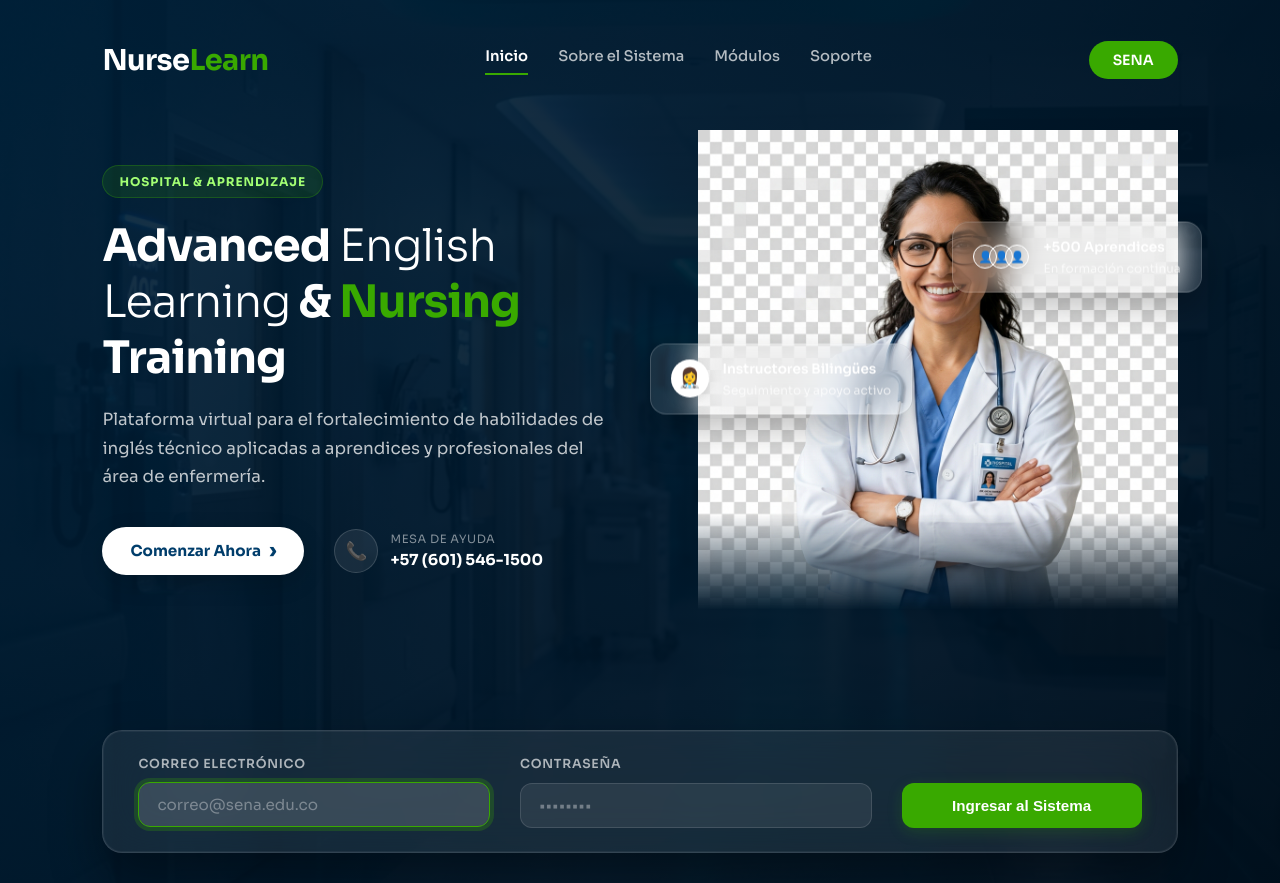
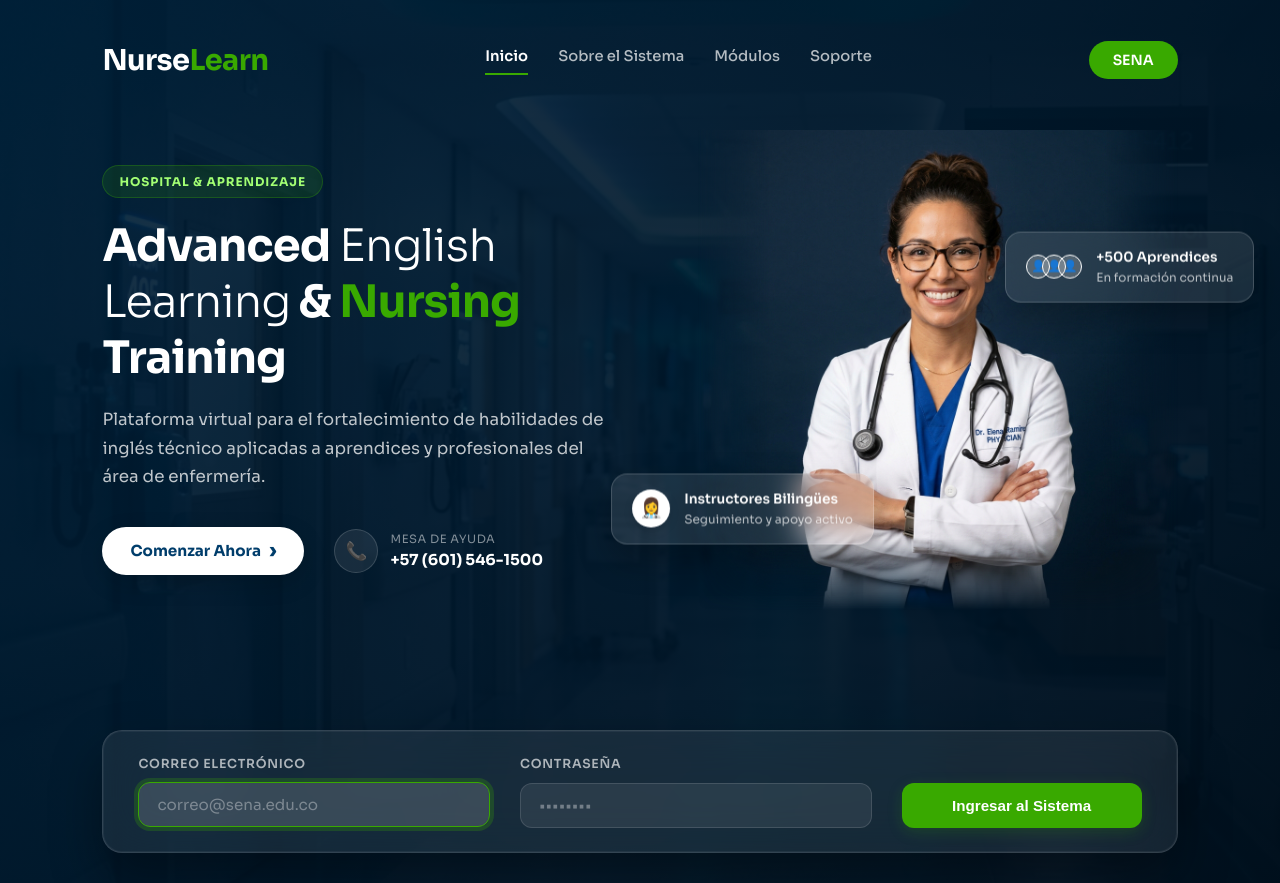
Before and after one commit to sahiramvs162007-oss/Nurselearn, a Node server app: page /auth/login in a window 1280 px wide. Run offline with Node 20, Linux system fonts and the light colour scheme; some libraries are stand-ins or nearby versions.

Commit message:
style: reubicar tarjetas de información y fundir bordes de imagen

```diff
--- a/public/css/main.css
+++ b/public/css/main.css
@@ -661,8 +661,13 @@
   object-fit: contain;
   z-index: 2;
   filter: drop-shadow(0 15px 30px rgba(0,0,0,0.35));
-  mask-image: linear-gradient(to bottom, black 80%, transparent 100%);
-  -webkit-mask-image: linear-gradient(to bottom, black 80%, transparent 100%);
+  /* Difuminar bordes izquierdo, derecho e inferior para una mezcla imperceptible */
+  mask-image: linear-gradient(to bottom, black 85%, transparent 100%),
+              linear-gradient(to right, transparent 0%, black 15%, black 85%, transparent 100%);
+  -webkit-mask-image: linear-gradient(to bottom, black 85%, transparent 100%),
+                      linear-gradient(to right, transparent 0%, black 15%, black 85%, transparent 100%);
+  mask-composite: intersect;
+  -webkit-mask-composite: source-in;
 }
 
 .info-card {
@@ -708,16 +713,16 @@
   font-size: 0.75rem;
 }
 
-/* Posición Tarjeta 1 */
+/* Posición Tarjeta 1 (Instructores Bilingües) */
 .card-instructor {
-  top: 45%;
-  left: -10%;
+  top: 72%;
+  left: -18%;
 }
 
-/* Posición Tarjeta 2 */
+/* Posición Tarjeta 2 (+500 Aprendices) */
 .card-users {
-  top: 20%;
-  right: -5%;
+  top: 22%;
+  right: -16%;
 }
 
 .avatars-group {
```
Also changed, not shown: public/img/enfermera.png.
